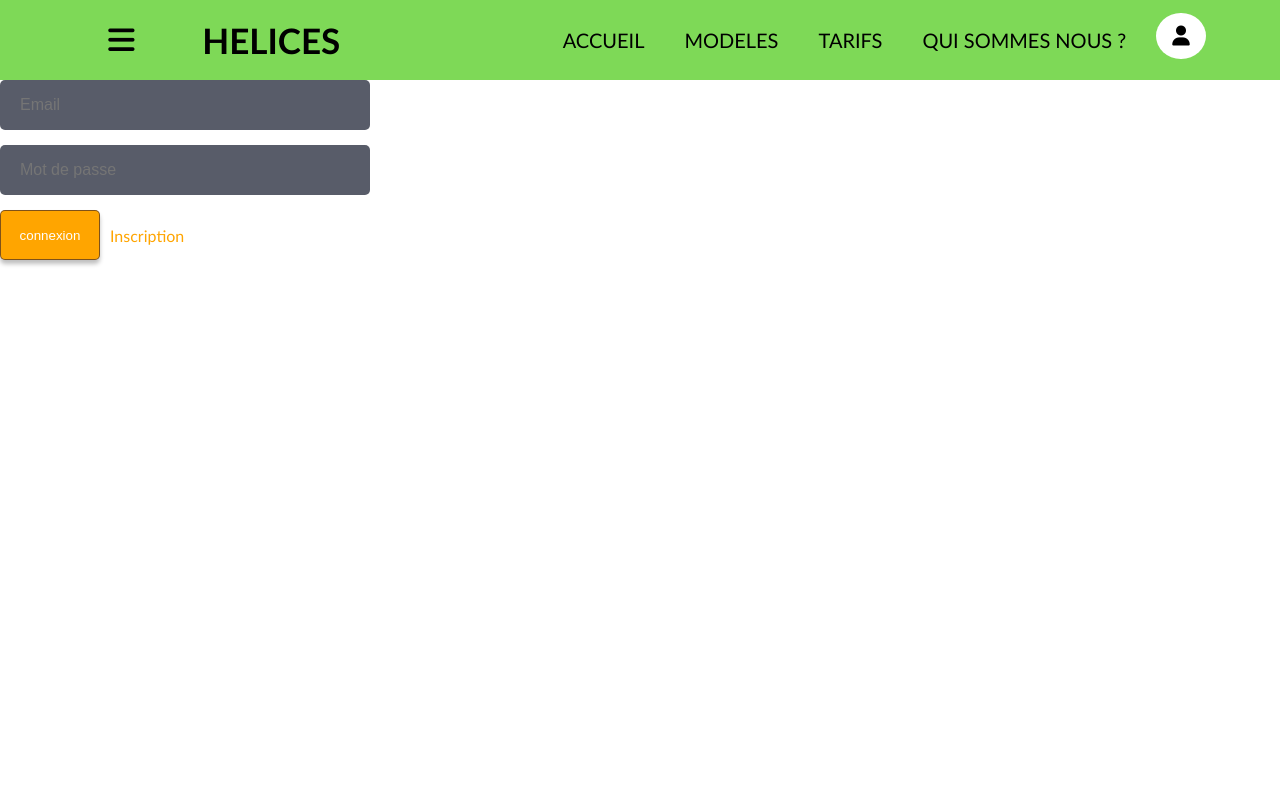
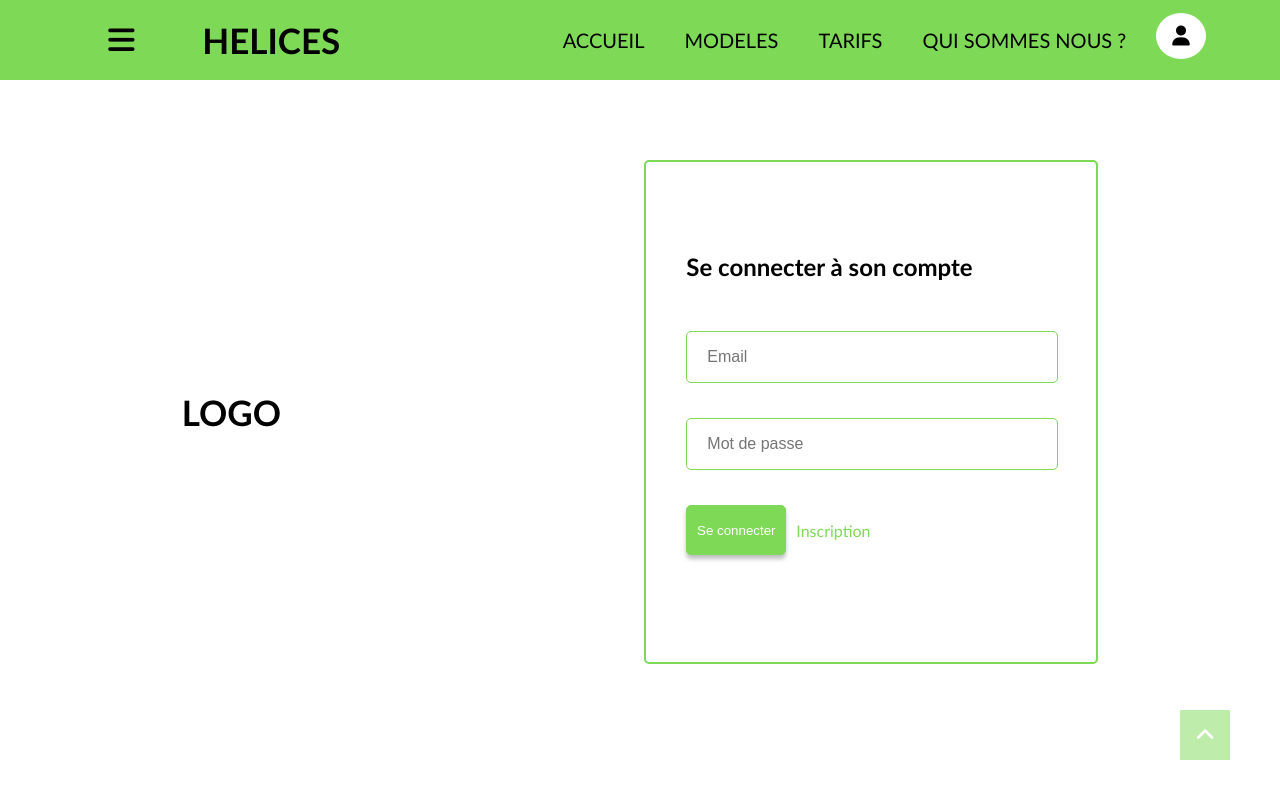
Before and after one commit to Naaaokii/Helices, a plain HTML site: page login.html in a window 1280 px wide. Drawn offline with Linux system fonts and the light colour scheme.

Commit message:
Page connexion sans logo + changement des titles

```diff
--- a/assets/css/dashboard.css
+++ b/assets/css/dashboard.css
@@ -68,3 +68,19 @@ body{
 h3{
     font-size: 35px;
 }
+
+
+.gotopbtn {
+    position: fixed;
+    width: 50px;
+    height: 50px;
+    background-color: rgb(126, 217, 87);
+    bottom: 40px;
+    right: 50px;
+    opacity: 50%;
+    text-decoration: none;
+    text-align: center;
+    line-height: 50px;
+    color: white;
+    font-size: 22px;
+}
--- a/assets/css/index.css
+++ b/assets/css/index.css
@@ -68,3 +68,56 @@ body{
 h3{
     font-size: 35px;
 }
+
+
+/*------------------------- INDEX --------------------------------------*/
+
+
+.index{
+    display: flex;
+    flex-direction: row;
+    justify-content: space-around;
+    margin-top: 80px;
+}
+
+.logo{
+    display: flex;
+    align-items: center;
+    justify-content: center;
+    border: rgb(126, 217, 87) solid 2px;
+    height: 400px;
+    width: 400px;
+}
+
+.youtube{
+    display: flex;
+    align-items: center;
+    justify-content: center;
+    border: rgb(126, 217, 87) solid 2px;
+    height: 200px;
+}
+
+.text{
+    display: flex;
+    align-items: center;
+    justify-content: center;
+}
+
+p{
+    font-size: 50px;
+}
+
+.gotopbtn {
+    position: fixed;
+    width: 50px;
+    height: 50px;
+    background-color: rgb(126, 217, 87);
+    bottom: 40px;
+    right: 50px;
+    opacity: 50%;
+    text-decoration: none;
+    text-align: center;
+    line-height: 50px;
+    color: white;
+    font-size: 22px;
+}
--- a/assets/css/login.css
+++ b/assets/css/login.css
@@ -72,18 +72,6 @@ h3{
 
 /*------------------------- LOGIN --------------------------------------*/
 
-
-.connex{
-    display: flex;
-    justify-content: center;
-    align-items: center;
-    background : url(../../assets/images/backgroung_register.jpeg) 0% 35%;
-    padding-top: 55px;
-    padding-bottom: 50px;
-    font-family:'Gill Sans', 'Gill Sans MT', Calibri, 'Trebuchet MS', sans-serif;
-    font-size: 35px;
-
-}
 .login{
     display: flex;
     flex-direction: column;
@@ -91,49 +79,76 @@ h3{
     padding-top: 7%;
     padding-bottom: 5%;
 }
+
 .zone{
     margin-bottom: 15px;
     border-radius: 5px;
     padding-left: 20px;
     width: 350px;
-    border: none;
-    background-color: #292f3fc7;
+    border: rgb(126, 217, 87) solid 1px;
+    background-color: rgb(255, 255, 255);
     height: 50px;
     font-weight: 500;
     font-size: 16px;
     color: rgba(181, 174, 174, 0.901);
     color: white;
 }
+
 .button{
     width: 100px;
     height: 50px;
-    background: orange;
-    border: rgba(0, 0, 50, 0.5) solid 1px;
+    background: rgb(126, 217, 87);
+    border: rgb(126, 217, 87) solid 1px;
     border-radius: 5px;
     box-shadow: 0px 4px 4px 0px rgba(0,0,0,0.25);
     color: white;
 }
 
-.impbutton{
-    border: none;
-    background-color: orange;
-    color: white;
-    padding: 10px 15px;
-    border-radius: 2px;
-
-}
 .reglink{
     text-decoration: none;
-    color: orange;
+    color: rgb(126, 217, 87);
     margin-left: 10px;
-    font-family: 'Gill Sans', 'Gill Sans MT', Calibri, 'Trebuchet MS', sans-serif;
+}
+
+.connexion{
+    display: flex;
+    flex-direction: row;
+    justify-content: space-around;
+    margin-top: 80px;
+}
+
+.block_form{
+    border: rgb(126, 217, 87) solid 2px;
+    border-radius: 5px;
+    height: 500px;
+    width: 450px;
+}
+
+.block_logo{
+    display: flex;
+    align-items: center;
+}
+
+.total{
+    display: flex;
+    flex-direction: column;
+    margin-top: 90px;
+    margin-left: 40px;
+}
+
+form{
+    margin-top: 30px;
+}
+
+form div{
+    margin-top: 20px;
 }
 
 .gotopbtn {
     position: fixed;
     width: 50px;
     height: 50px;
-    background-color: orange;
+    background-color: rgb(126, 217, 87);
     bottom: 40px;
     right: 50px;
     opacity: 50%;
--- a/assets/css/scenario.css
+++ b/assets/css/scenario.css
@@ -68,3 +68,19 @@ body{
 h3{
     font-size: 35px;
 }
+
+
+.gotopbtn {
+    position: fixed;
+    width: 50px;
+    height: 50px;
+    background-color: rgb(126, 217, 87);
+    bottom: 40px;
+    right: 50px;
+    opacity: 50%;
+    text-decoration: none;
+    text-align: center;
+    line-height: 50px;
+    color: white;
+    font-size: 22px;
+}
--- a/login.html
+++ b/login.html
@@ -6,7 +6,7 @@
         <meta name="viewport" content="width=device-width, initial-scale=1.0">
         <link rel="stylesheet" href="./assets/css/login.css">
         <link rel="stylesheet" href="https://cdnjs.cloudflare.com/ajax/libs/font-awesome/6.2.0/css/all.min.css" integrity="sha512-xh6O/CkQoPOWDdYTDqeRdPCVd1SpvCA9XXcUnZS2FmJNp1coAFzvtCN9BmamE+4aHK8yyUHUSCcJHgXloTyT2A==" crossorigin="anonymous" referrerpolicy="no-referrer" />
-        <title>The Power Of Memory</title>
+        <title>CONNEXION</title>
     </head>
     <body>
         <header>
@@ -26,6 +26,15 @@
                 </nav>
             </section>
         </header>
+        <div class="connexion">
+            <section class="block_logo">
+                <h3>LOGO</h3>
+            </section>
+            <section class="block_form">
+                <div class="total">
+                    <div>
+                        <h2>Se connecter à son compte</h2>
+                    </div>
                     <form method="post">
                             <div>
                                 <input class="zone" type="email"
@@ -44,8 +53,12 @@
                                     required>
                             </div>
                             <div class="align">
-                <input class='button' type="submit" value="connexion" name="connexion" class="inpbutton"> <a href="register.php" class="reglink">Inscription</a>
+                                <input class='button' type="submit" value="Se connecter" name="connexion" class="inpbutton"> <a href="register.php" class="reglink">Inscription</a>
                             </div>
                     </form>
+                </div>
+            </section>
+        </div>
+        <a class="gotopbtn" href="#"><i class="fa-solid fa-angle-up"></i></a>
     </body>
 </html>
```
Also changed, not shown: dashboard.html (+2 -1 lines), index.html (+15 -1 lines), scenario.html (+2 -1 lines), assets/imgs/paysage_vert_eco.jpg (added), 1 other file. Lines whose indentation alone changed are shown as unchanged.
